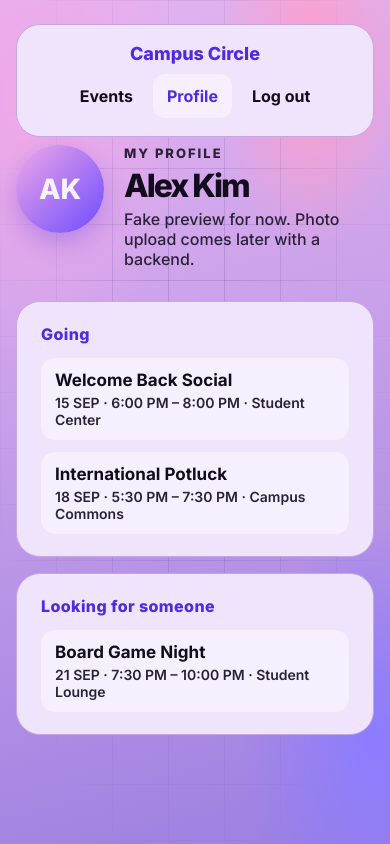
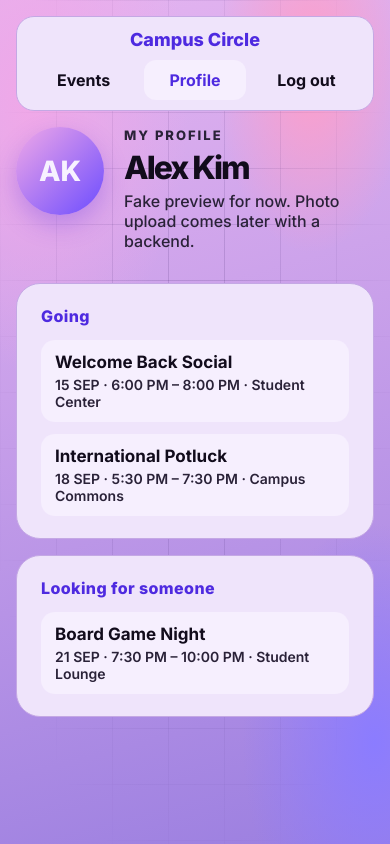
Before and after one commit to adioss11/campus-circle, a React (Vite) app in the folder frontend/: page /profile in a window 390 px wide. Built offline with nearby package versions, Linux system fonts and the light colour scheme.

Commit message:
Thin and widen horizontal navbar layout
Co-authored-by: Adi Karamustafic <adioss11@users.noreply.github.com>

```diff
--- a/frontend/src/pages/EventsPage.css
+++ b/frontend/src/pages/EventsPage.css
@@ -241,26 +241,32 @@
     position: sticky;
     top: 0;
     z-index: 4;
-    padding: 14px;
+    width: 100%;
+    align-self: stretch;
+    padding: 12px 12px 10px;
+    border-radius: 18px;
     display: flex;
     flex-direction: column;
     align-items: center;
   }
 
   .sidebar-mark {
-    margin: 0 0 10px;
+    margin: 0 0 8px;
     text-align: center;
   }
 
   .sidebar-nav {
     flex-direction: row;
     flex-wrap: wrap;
-    justify-content: center;
+    justify-content: space-between;
     width: 100%;
+    gap: 10px;
   }
 
   .sidebar-link {
     text-align: center;
+    flex: 1 1 0;
+    padding: 10px 0;
   }
 
   .feed-header h1 {
--- a/frontend/src/pages/ProfilePage.css
+++ b/frontend/src/pages/ProfilePage.css
@@ -6,7 +6,10 @@
   position: sticky;
   top: 24px;
   z-index: 4;
-  padding: 18px 20px;
+  width: 100%;
+  align-self: stretch;
+  padding: 12px 16px 10px;
+  border-radius: 18px;
   display: flex;
   flex-direction: column;
   align-items: center;
@@ -19,13 +22,16 @@
 
 .profile-layout .sidebar-nav {
   flex-direction: row;
-  flex-wrap: wrap;
-  justify-content: center;
+  flex-wrap: nowrap;
+  justify-content: space-between;
   width: 100%;
+  gap: 10px;
 }
 
 .profile-layout .sidebar-link {
   text-align: center;
+  flex: 1 1 0;
+  padding: 10px 0;
 }
 
 .profile-header {
@@ -109,6 +115,10 @@
 }
 
 @media (max-width: 800px) {
+  .profile-layout .sidebar {
+    top: 0;
+  }
+
   .profile-header {
     align-items: flex-start;
   }
```
